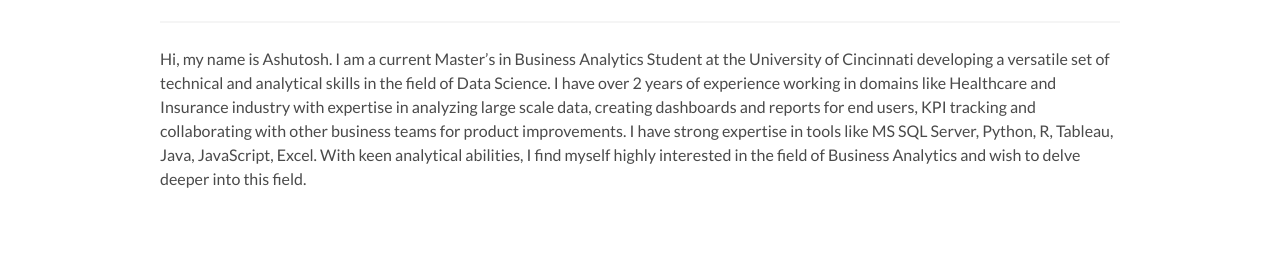
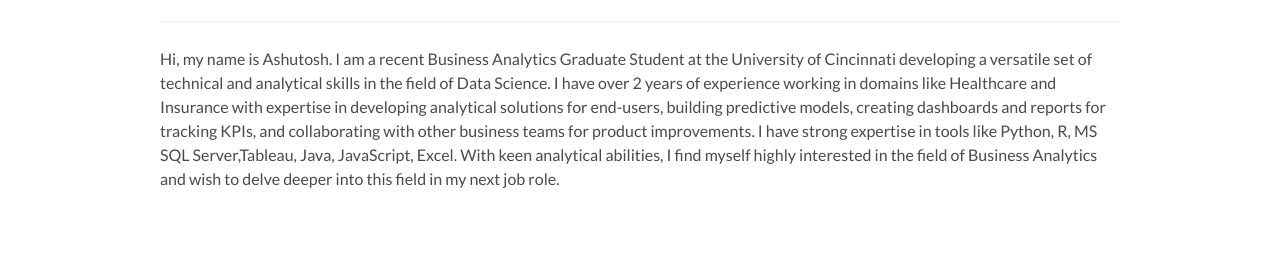
Before and after one commit to ashu1001/ashu1001.github.io, a plain HTML site: page index.html in a window 1280 px wide. Shown: the part 516-773 px from the top of the page. Drawn offline with Linux system fonts and the light colour scheme.

Commit message:
Update index.html

```diff
--- a/index.html
+++ b/index.html
@@ -72,13 +72,12 @@
     <div class="container">
       <h1 class="title">About Me</h1>
       <hr />
-      <p>Hi, my name is Ashutosh. I am a current Master’s in Business Analytics Student at the University of Cincinnati developing
-        a versatile set of technical and analytical skills in the field of Data Science. I have over
-        2 years of experience working in domains like Healthcare and Insurance industry with expertise in analyzing
-        large scale data, creating dashboards and reports for end users, KPI tracking and collaborating with other business teams for
-        product improvements. I have strong expertise in tools like MS SQL Server, Python, R, Tableau, Java, JavaScript, Excel.
-        With keen analytical abilities, I find myself highly interested in the field of Business Analytics and wish to
-        delve deeper into this field.</p>
+      <p>Hi, my name is Ashutosh. I am a recent Business Analytics Graduate Student at the University of Cincinnati developing a versatile set of
+        technical and analytical skills in the field of Data Science. I have over 2 years of experience working in domains like Healthcare and Insurance
+        with expertise in developing analytical solutions for end-users, building predictive models, creating dashboards and reports for tracking KPIs,
+        and collaborating with other business teams for product improvements. I have strong expertise in tools like Python, R, MS SQL Server,Tableau, Java, JavaScript,
+        Excel. With keen analytical abilities, I find myself highly interested in the field of Business Analytics and wish to delve deeper into this field
+        in my next job role.</p>
     </div>
   </section>
   <section class="section">
```
